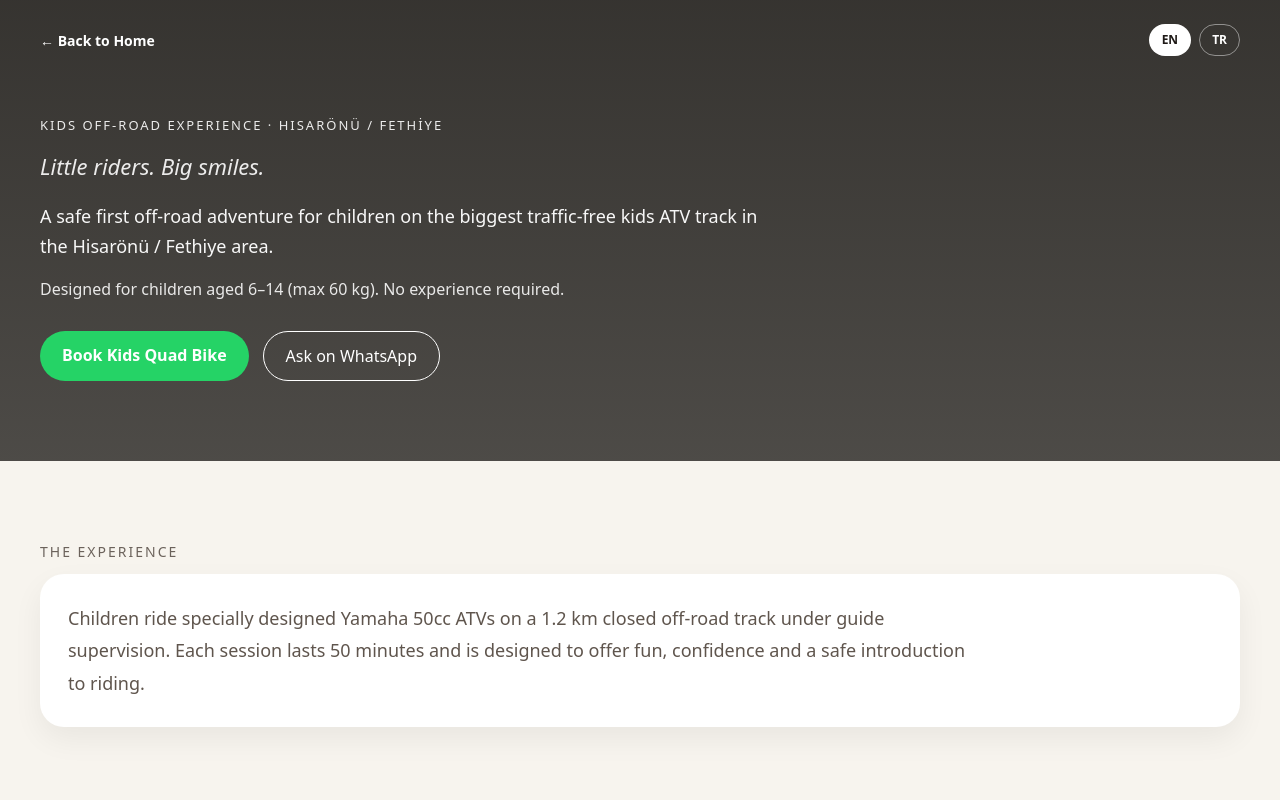
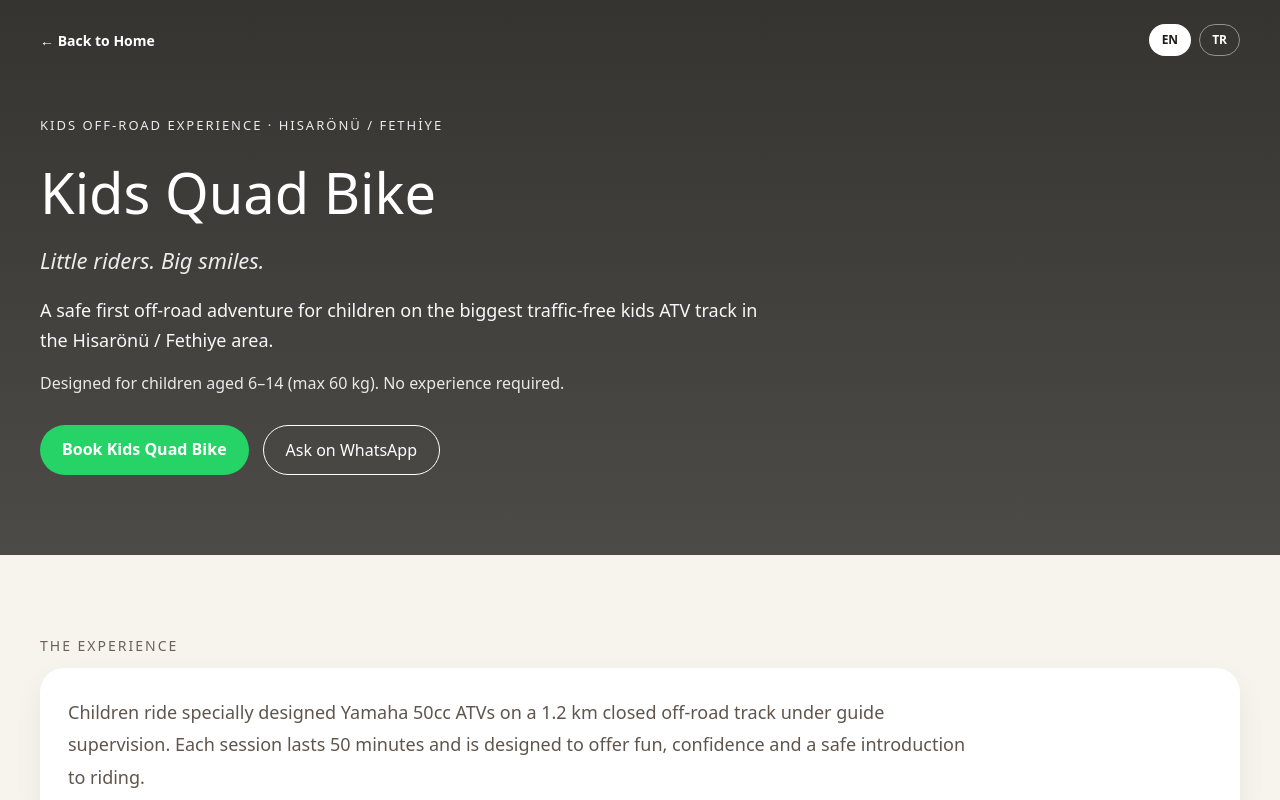
Before and after one commit to comendrive-a11y/comendrive-a11y, a Next.js app: page /kids-quad-bike in a window 1280 px wide. Shown: the top 800 px of the page. Built offline with nearby package versions, Linux system fonts and the light colour scheme.

Commit message:
Update page.tsx

```diff
--- a/app/kids-quad-bike/page.tsx
+++ b/app/kids-quad-bike/page.tsx
@@ -206,8 +206,8 @@ export default function KidsQuadBikePage() {
               {t.heroTop}
             </p>
 
-            <h1 style={{ fontSize: "clamp(32px, 6vw, 56px)", marginBottom: "10px" }}>
-  {t.title}
+           <h1 style={{ fontSize: "clamp(32px, 6vw, 56px)", marginBottom: "10px" }}>
+  {t.heroTitle}
 </h1>
 
             <div
```
